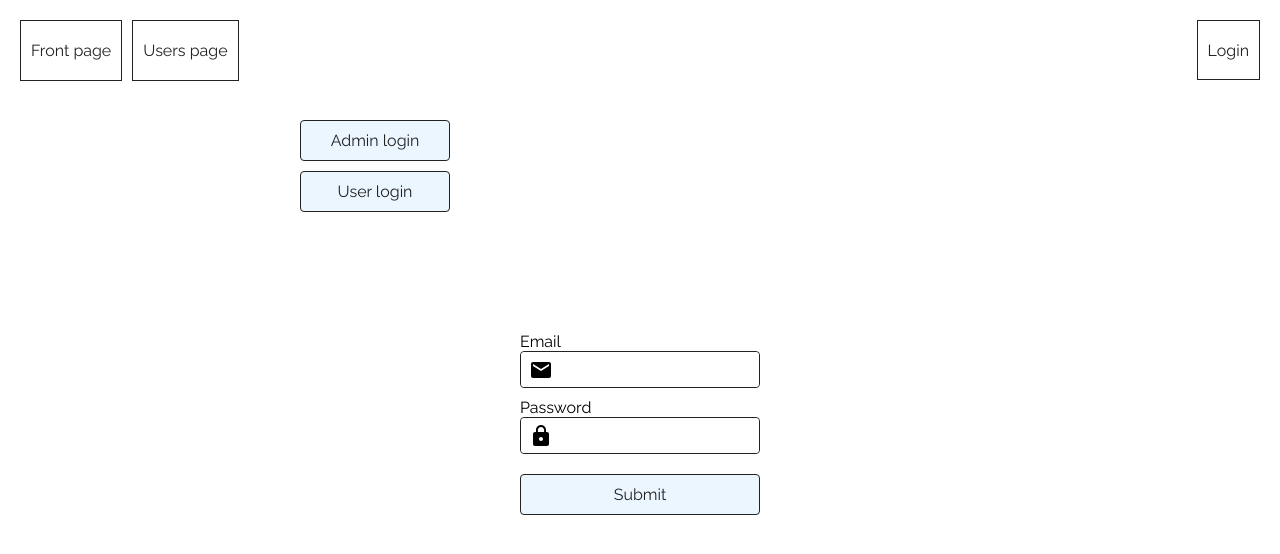
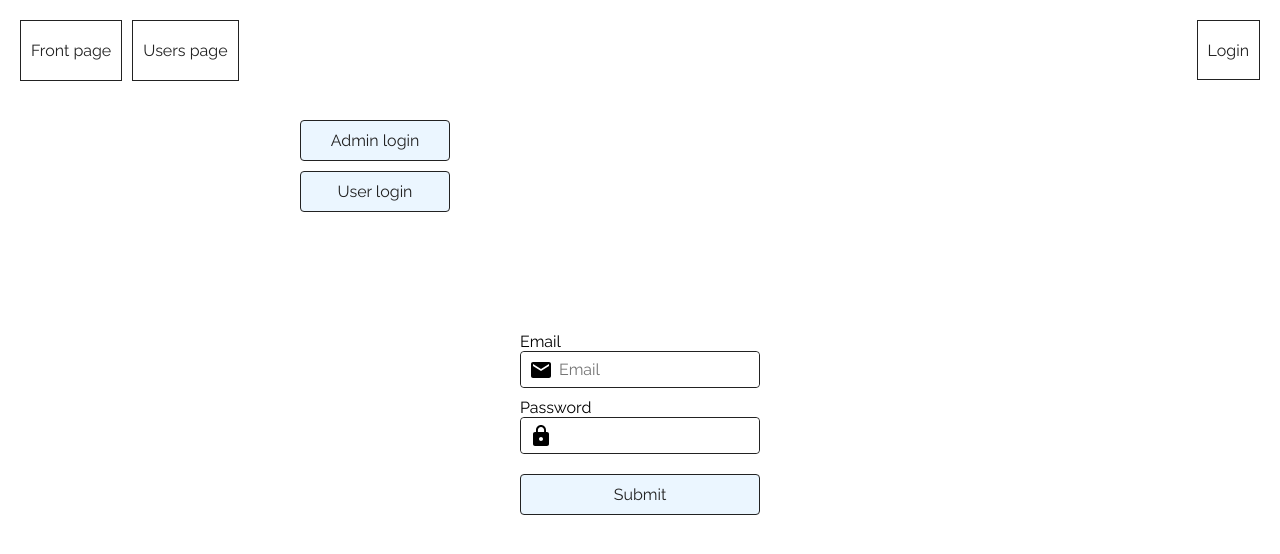
Before and after one commit to TeemuKoivisto/my-react-bootstrap, a React (Create React App) app: page /login in a window 1280 px wide. Shown: the top 554 px of the page. Built offline with nearby package versions, Linux system fonts and the light colour scheme; no server answers.

Commit message:
Refactor Input as functional component

```diff
--- a/src/components/ShowcaseComponents.tsx
+++ b/src/components/ShowcaseComponents.tsx
@@ -3,13 +3,18 @@ import styled from '../theme/styled'
 
 // import { Button } from '../elements/Button'
 import { Dropdown } from '../elements/Dropdown'
+import { Input } from '../elements/Input'
 
 interface IProps {}
 export function ShowcaseComponents(props: IProps) {
   function handleSelect(option: { key: string | number, value: string }) {
     setSelectedOption(option.value)
   }
+  function handleTextChange(val: any) {
+    setText(val)
+  }
   const [selectedOption, setSelectedOption] = useState('')
+  const [text, setText] = useState('')
   const dropdownOptions = [{ key: 'a', value: 'Option1'}, { key: 'b', value: 'Option2'}]
   return (
     <Container>
@@ -18,9 +23,19 @@ export function ShowcaseComponents(props: IProps) {
         selected={selectedOption}
         onSelect={handleSelect}
       />
+      <Input
+        type="textarea"
+        placeholder="Write text"
+        fullWidth
+        value={text}
+        onChange={handleTextChange}
+      />
     </Container>
   )
 }
 
 const Container = styled.div`
+  & > ${Input} {
+    margin-top: 15px;
+  }
 `
--- a/src/elements/Dropdown.tsx
+++ b/src/elements/Dropdown.tsx
@@ -82,9 +82,11 @@ const SvgWrapper = styled.span`
 const Button = styled.button`
   align-items: center;
   background: transparent;
-  border: 1px solid #e5e5e5;
+  border: 1px solid ${({ theme }) => theme.color.textDark };
   border-radius: 26px;
+  cursor: pointer;
   display: flex;
+  font-size: 16px;
   justify-content: center;
   padding: 8px 12px 8px 16px;
   position: relative;
@@ -110,7 +112,7 @@ const DropdownList = styled.ul<DropdownProps>`
   padding: 0;
   position: absolute;
   right: 0;
-  width: 100px;
+  width: 100%;
   z-index: 10;
   transform: scale(1, 1) translateZ(0px);
   transition: opacity 284ms cubic-bezier(0.4, 0, 0.2, 1) 0ms, transform 189ms cubic-bezier(0.4, 0, 0.2, 1) 0ms;
--- a/src/elements/Input.tsx
+++ b/src/elements/Input.tsx
@@ -9,42 +9,56 @@ interface IProps {
   iconPadding?: string
   fullWidth?: boolean
   disabled?: boolean
-  placeHolder?: string
+  placeholder?: string
   required?: boolean
   onChange: (value: any) => void // Basically one of: string | number | file
 }
-interface IWrapperProps {
-  fullWidth?: boolean
+
+InputEl.defaultProps = {
+  required: false,
+  type: 'text',
+  disabled: false,
 }
 
-class InputClass extends React.PureComponent<IProps> {
-
-  static defaultProps: Pick<IProps, 'disabled' | 'type' | 'required'> = {
-    disabled: false,
-    type: 'text',
-    required: false
+function InputEl(props: IProps) {
+  function onChange(event: React.ChangeEvent<HTMLInputElement | HTMLTextAreaElement>) {
+    !disabled && props.onChange!(event.target.value)
   }
-  onChange = (event: React.ChangeEvent<HTMLInputElement>) => {
-    !this.props.disabled && this.props.onChange!(event.target.value)
-  }
-  render() {
-    const { icon } = this.props
-    return (
-      <InputContainer fullWidth={this.props.fullWidth}>
-        { icon }
-        <StyledInput {...this.props} onChange={this.onChange}/>
-      </InputContainer>
-    )
-  }
+  const { className, value, type, icon, iconPadding, placeholder, disabled, required, fullWidth } = props
+  return (
+    <Container className={className} fullWidth={fullWidth}>
+      { icon }
+      { type === 'textarea' ?
+        <StyledTextarea
+          value={value}
+          placeholder={placeholder}
+          disabled={disabled}
+          required={required}
+          onChange={onChange}
+        />
+        :
+      <StyledInput
+        value={value}
+        type={type}
+        iconPadding={iconPadding}
+        placeholder={placeholder}
+        disabled={disabled}
+        required={required}
+        onChange={onChange}
+      />
+      }
+    </Container>
+  )
 }
 
-const InputContainer = styled.div`
+type ContainerProps = { fullWidth?: boolean }
+const Container = styled.div<ContainerProps>`
   align-items: center;
   border: 1px solid ${({ theme }) => theme.color.textDark };
   border-radius: 4px;
   display: flex;
   position: relative;
-  width: ${({ fullWidth } : IWrapperProps) => fullWidth ? '100%' : '180px' };
+  width: ${({ fullWidth }) => fullWidth ? '100%' : '180px' };
   &:focus {
     background-image: linear-gradient(to right, #cefff8, #729EE74D);
     color: ${({ theme }) => theme.color.textDark };
@@ -55,14 +69,23 @@ const InputContainer = styled.div`
     position: absolute;
   }
 `
-const StyledInput = styled.input`
+const StyledTextarea = styled.textarea`
+  border: 0;
+  border-radius: 4px;
+  font-size: ${({ theme }) => theme.fontSize.small };
+  height: 100%;
+  min-height: 100px;
+  padding: 0.5rem;
+  width: 100%;
+`
+const StyledInput = styled.input<IProps>`
   background-color: ${({ theme }) => theme.color.white };
   border: 0;
   border-radius: 4px;
   color: ${({ theme }) => theme.color.textDark };
   font-size: ${({ theme }) => theme.fontSize.small };
   padding: 0.5rem 0.5rem;
-  padding-left: ${({ iconPadding } : IProps) => iconPadding || ''};
+  padding-left: ${({ iconPadding }) => iconPadding || ''};
   text-decoration: none;
   transition: 0.1s all;
   width: 100%;
@@ -71,4 +94,4 @@ const StyledInput = styled.input`
     color: ${({ theme }) => theme.color.textDark };
   }
 `
-export const Input = styled(InputClass)``
+export const Input = styled(InputEl)``
--- a/src/pages/LoginPage.tsx
+++ b/src/pages/LoginPage.tsx
@@ -63,7 +63,7 @@ export class LoginPage extends React.Component<IProps, IState> {
         <LoginForm onSubmit={this.handleLoginSubmit}>
           <LoginField>
             <label htmlFor="email">Email</label>
-            <Input required
+            <Input required placeholder={'Email'}
               type="email" icon={<MdEmail size={24}/>} iconPadding="38px" fullWidth
               value={this.state.email || ''}
               onChange={val => this.setState({ email: val })}/>
```
